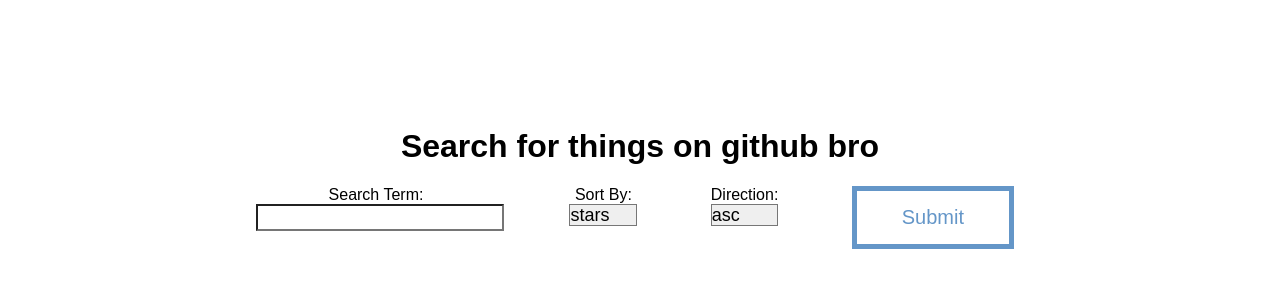
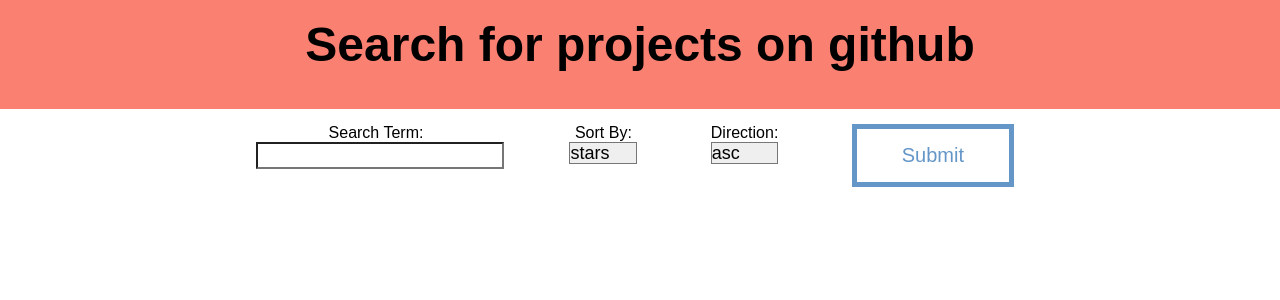
Before and after one commit to JonathanHemnes/react-github-search, a React app: page / in a window 1280 px wide. Shown: the top 300 px of the page. Built offline with nearby package versions, Linux system fonts and the light colour scheme.

Commit message:
now with less sassiness

```diff
--- a/src/App.js
+++ b/src/App.js
@@ -7,7 +7,9 @@
   render() {
     return (
       <div className="App">
-        <h1>Search for things on github bro</h1>
+        <div className="banner">
+          <h1>Search for projects on github</h1>
+        </div>
         <Github />
       </div>
     );
--- a/src/App.scss
+++ b/src/App.scss
@@ -1,19 +1,13 @@
 .App {
-    margin-top: 10%;
     text-align: center;
 
-    input, select {
-        display: block;
-        margin: 0;
-        width: 100%;
-        font-family: sans-serif;
-        font-size: 18px;
-        appearance: none;
-        box-shadow: none;
-        border-radius: none;
-    }
-
-    input:focus {
-        outline: none;
+    .banner {
+        margin-top: -20px;
+        padding: 5px;
+        margin-bottom: 15px;
+        background: salmon;
+        h1 {
+            font-size: 48px;
+        }
     }
 }
--- a/src/SearchForm.scss
+++ b/src/SearchForm.scss
@@ -28,5 +28,19 @@
                 color: #27496d;
             }
         }
+        input,
+        select {
+            display: block;
+            margin: 0;
+            width: 100%;
+            font-family: sans-serif;
+            font-size: 18px;
+            appearance: none;
+            box-shadow: none;
+            border-radius: none;
+        }
+        input:focus {
+            outline: none;
+        }
     }
 }
```
